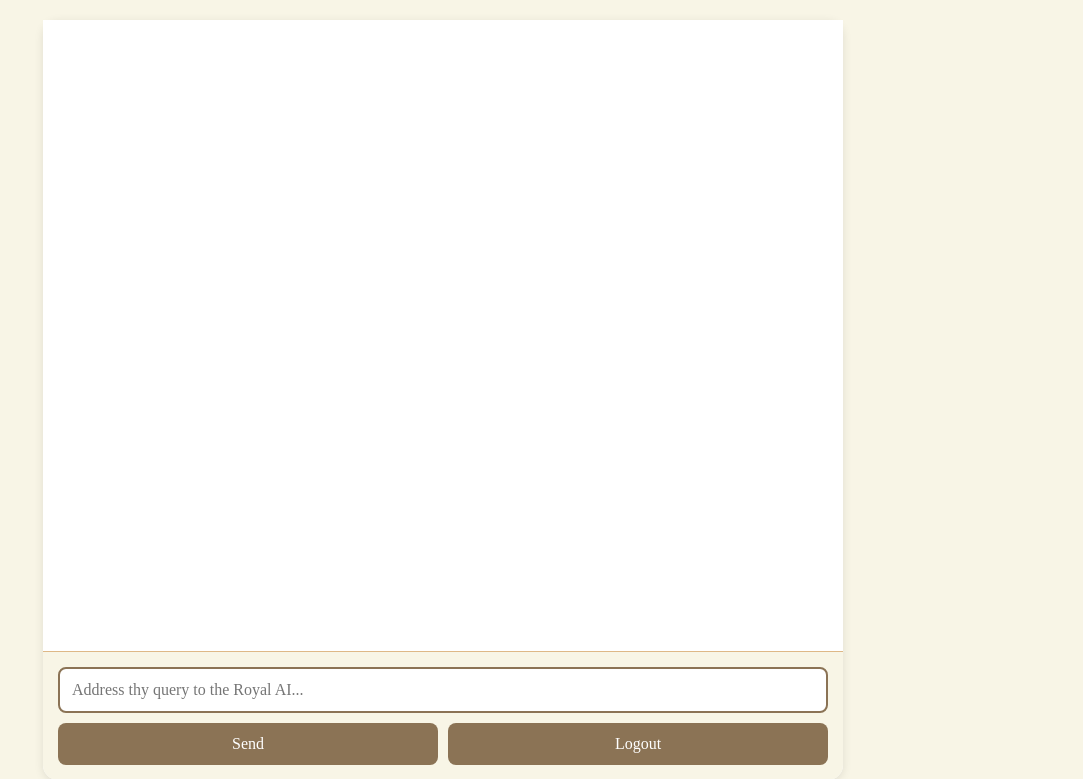
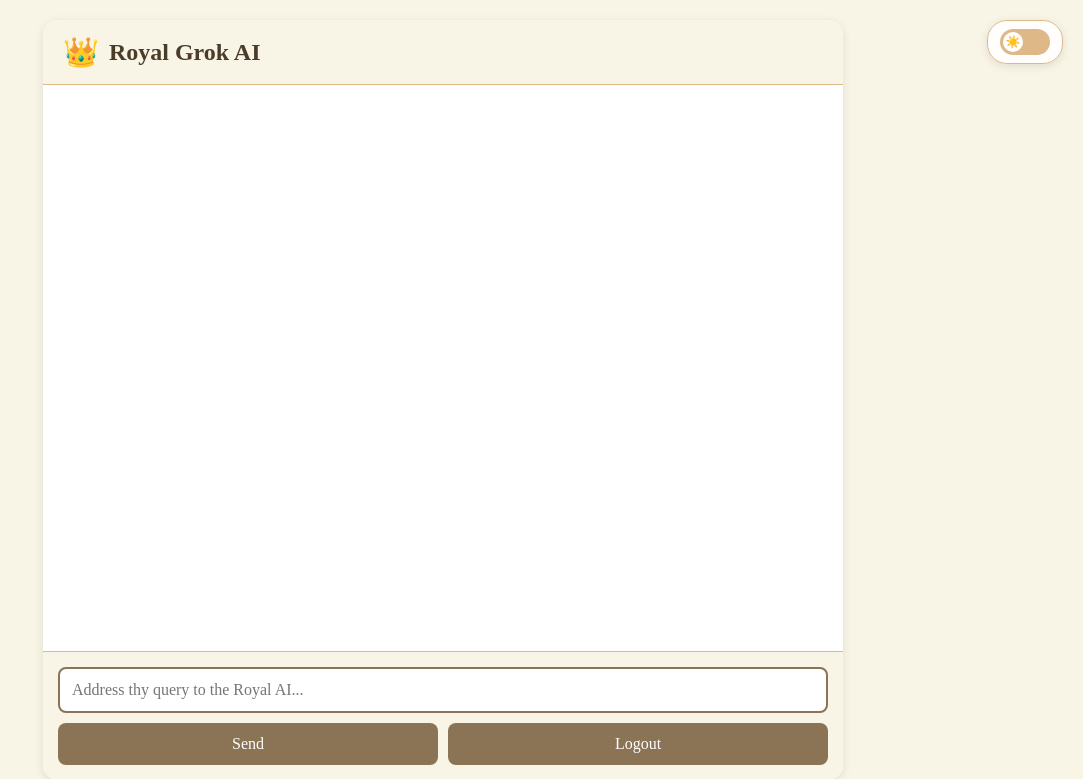
Before and after one commit to surajssc1232/royalai, a Flask app: page /chat in a window 1280 px wide. Shown: the top 779 px of the page, without its empty margins (197-1280 px from the left). Run offline with Flask 3, Linux system fonts and the light colour scheme; the visitor is signed in with stand-in values (Sample User, id 1); parts of the project's set-up code (start-up, migrations or seed data) failed here and were passed over; some libraries are stand-ins or nearby versions.

Commit message:
more viusal features

```diff
--- a/main.py
+++ b/main.py
@@ -13,6 +13,8 @@
 @app.before_request
 def make_session_permanent():
     session.permanent = True  # Make the session permanent
+    if not is_authenticated() and request.endpoint not in ['login', 'authenticate', 'static']:
+        return redirect(url_for('login'))
 
 # Load environment variables
 load_dotenv()
@@ -55,9 +57,11 @@
         data = request.get_json()
         if data and data.get('password') == ADMIN_PASSWORD:
             session['authenticated'] = True
+            session.modified = True  # Ensure session is saved
             return jsonify({'success': True})
         return jsonify({'success': False})
     except Exception as e:
+        app.logger.error(f"Authentication error: {str(e)}")
         return jsonify({'success': False, 'error': str(e)})
 
 @app.route('/chat')
--- a/templates/index.html
+++ b/templates/index.html
@@ -348,10 +348,177 @@
             white-space: pre-wrap;
             word-break: break-all;
         }
+
+        /* Theme Switcher */
+        .theme-switch {
+            position: fixed;
+            top: 20px;
+            right: 20px;
+            z-index: 1000;
+            display: flex;
+            align-items: center;
+            gap: 8px;
+            background: rgba(255, 255, 255, 0.9);
+            padding: 8px 12px;
+            border-radius: 20px;
+            box-shadow: 0 2px 10px rgba(0, 0, 0, 0.1);
+            border: 1px solid #deb887;
+        }
+
+        .theme-switch label {
+            cursor: pointer;
+            width: 50px;
+            height: 26px;
+            background-color: #deb887;
+            border-radius: 13px;
+            position: relative;
+            transition: background-color 0.3s;
+        }
+
+        .theme-switch label::after {
+            content: '☀️';
+            width: 20px;
+            height: 20px;
+            background-color: white;
+            position: absolute;
+            border-radius: 50%;
+            top: 3px;
+            left: 3px;
+            transition: transform 0.3s;
+            display: flex;
+            align-items: center;
+            justify-content: center;
+            font-size: 12px;
+        }
+
+        .theme-switch input:checked + label {
+            background-color: #4a3c28;
+        }
+
+        .theme-switch input:checked + label::after {
+            transform: translateX(24px);
+            content: '🌙';
+        }
+
+        .theme-switch input {
+            display: none;
+        }
+
+        /* Dark Theme Colors */
+        [data-theme="dark"] {
+            background-color: #2c2420;
+        }
+
+        [data-theme="dark"] .chat-wrapper {
+            background-color: #3a322e;
+            box-shadow: 0 2px 10px rgba(0, 0, 0, 0.3);
+        }
+
+        [data-theme="dark"] #chat-container {
+            background-color: #3a322e;
+        }
+
+        [data-theme="dark"] .user-message {
+            background-color: #4a4240;
+            border-color: #5a5250;
+            color: #e0e0e0;
+        }
+
+        [data-theme="dark"] .bot-message {
+            background-color: #453832;
+            border-color: #5a4a42;
+            color: #e0e0e0;
+        }
+
+        [data-theme="dark"] .bot-message h3 {
+            color: #deb887;
+            border-bottom-color: #5a4a42;
+        }
+
+        [data-theme="dark"] .bot-message blockquote {
+            background-color: #4a3c28;
+            border-left-color: #deb887;
+            color: #e0e0e0;
+        }
+
+        [data-theme="dark"] .bot-message code {
+            background-color: #4a3c28;
+            color: #deb887;
+        }
+
+        [data-theme="dark"] #input-container {
+            background-color: #2c2420;
+            border-top-color: #5a4a42;
+        }
+
+        [data-theme="dark"] #user-input {
+            background-color: #3a322e;
+            border-color: #5a4a42;
+            color: #e0e0e0;
+        }
+
+        [data-theme="dark"] #user-input::placeholder {
+            color: #8b8b8b;
+        }
+
+        [data-theme="dark"] .loading-container {
+            background-color: #453832;
+            border-color: #5a4a42;
+        }
+
+        [data-theme="dark"] .loading-text {
+            color: #deb887;
+        }
+
+        .chat-header {
+            padding: 15px 20px;
+            border-bottom: 1px solid #deb887;
+            display: flex;
+            align-items: center;
+            justify-content: space-between;
+            background-color: #f8f5e6;
+            border-radius: 15px 15px 0 0;
+        }
+
+        .chat-header h1 {
+            font-size: 1.5em;
+            color: #4a3c28;
+            margin: 0;
+            display: flex;
+            align-items: center;
+            gap: 10px;
+        }
+
+        .chat-header .crown {
+            font-size: 1.2em;
+        }
+
+        .message-time {
+            font-size: 0.8em;
+            color: #8b7355;
+            margin-top: 5px;
+            opacity: 0.8;
+        }
+
+        [data-theme="dark"] .chat-header {
+            background-color: #2c2420;
+            border-bottom-color: #5a4a42;
+        }
+
+        [data-theme="dark"] .chat-header h1 {
+            color: #deb887;
+        }
+
+        [data-theme="dark"] .message-time {
+            color: #a89a8c;
+        }
     </style>
 </head>
 <body>
     <div class="chat-wrapper">
+        <div class="chat-header">
+            <h1><span class="crown">👑</span> Royal Grok AI</h1>
+        </div>
         <div id="chat-container"></div>
         <div id="input-container">
             <div class="input-wrapper">
@@ -362,6 +529,10 @@
                 </div>
             </div>
         </div>
+    </div>
+    <div class="theme-switch">
+        <input type="checkbox" id="theme-toggle">
+        <label for="theme-toggle"></label>
     </div>
     <script>
         // Initialize showdown converter with all features enabled
@@ -402,17 +573,24 @@
             const messageDiv = document.createElement('div');
             messageDiv.className = `message ${isUser ? 'user-message' : 'bot-message'}`;
 
+            const timestamp = new Date().toLocaleTimeString();
+
             if (isUser) {
-                messageDiv.textContent = message;
+                messageDiv.innerHTML = `
+                    ${message}
+                    <div class="message-time">${timestamp}</div>
+                `;
             } else {
                 const htmlContent = converter.makeHtml(message);
-                messageDiv.innerHTML = htmlContent;
+                messageDiv.innerHTML = `
+                    ${htmlContent}
+                    <div class="message-time">${timestamp}</div>
+                `;
             }
 
             chatContainer.appendChild(messageDiv);
             setTimeout(() => messageDiv.classList.add('show'), 10);
 
-            // Smooth scroll to bottom
             smoothScrollToBottom(chatContainer);
         }
 
@@ -522,6 +700,20 @@
                 sendMessage();
             }
         });
+
+        // Theme Switcher
+        const themeToggle = document.getElementById('theme-toggle');
+
+        // Check for saved theme preference
+        const savedTheme = localStorage.getItem('theme') || 'light';
+        document.body.setAttribute('data-theme', savedTheme);
+        themeToggle.checked = savedTheme === 'dark';
+
+        themeToggle.addEventListener('change', function() {
+            const theme = this.checked ? 'dark' : 'light';
+            document.body.setAttribute('data-theme', theme);
+            localStorage.setItem('theme', theme);
+        });
     </script>
 </body>
 </html>
```
